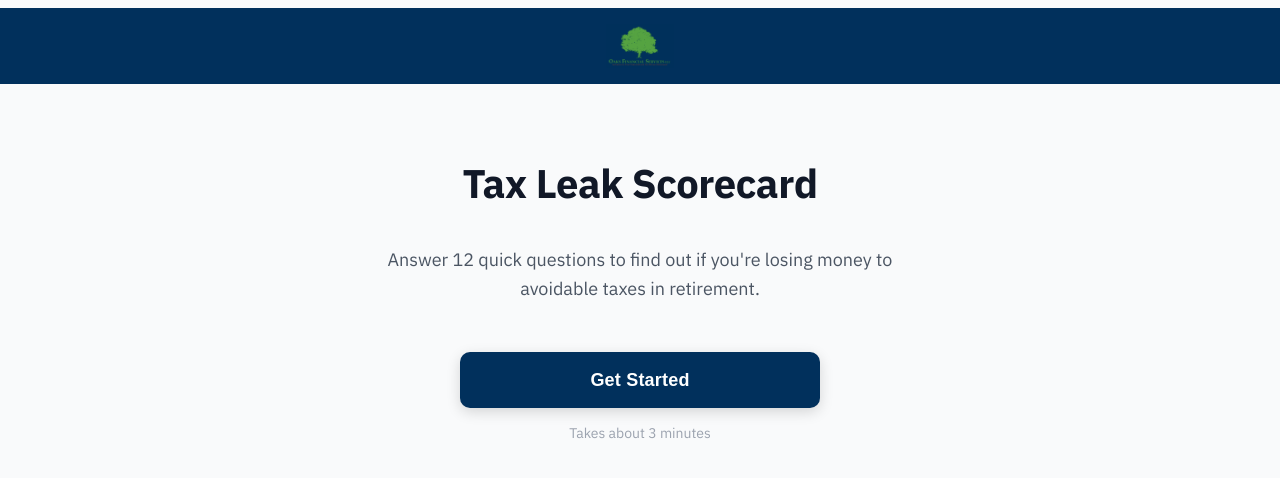
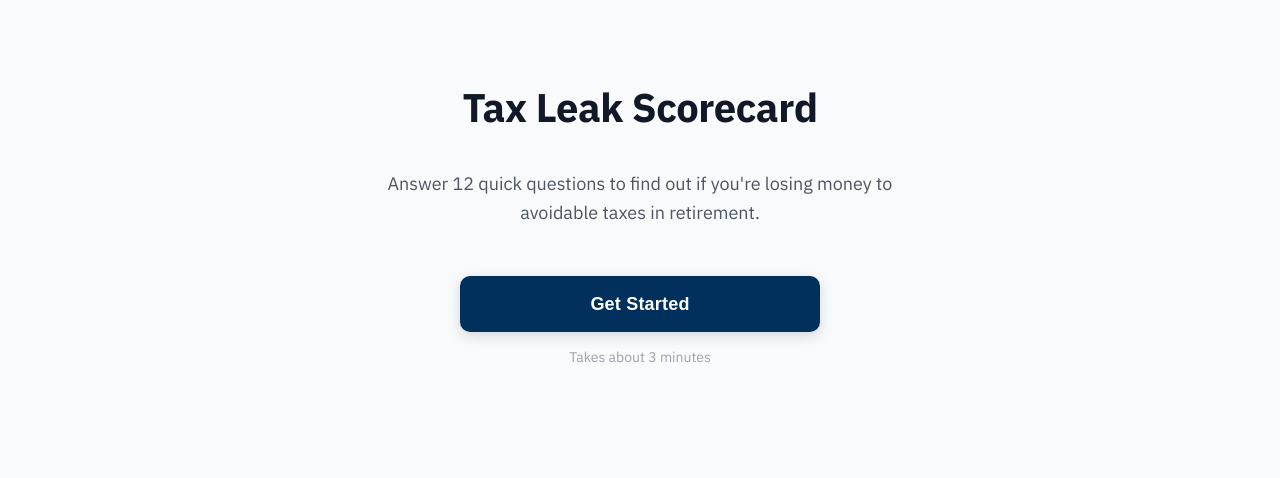
Before and after one commit to MrGIue/tax-leak-scorecard, a Next.js app: page /oaks in a window 1280 px wide. Shown: the top 478 px of the page. Built offline with nearby package versions, Linux system fonts and the light colour scheme.

Commit message:
Remove header

```diff
--- a/src/components/ScorecardQuiz.tsx
+++ b/src/components/ScorecardQuiz.tsx
@@ -92,43 +92,7 @@ export default function ScorecardQuiz({ config }: ScorecardQuizProps) {
     score !== null ? getTier(config, score) : null;
 
   return (
-    <div className="min-h-screen bg-[#f9fafb] flex flex-col items-center justify-start">
-      {/* Header */}
-      <header
-        style={{
-          width: "100%",
-          backgroundColor: config.branding.primaryColor,
-          padding: "16px 24px",
-          display: "flex",
-          alignItems: "center",
-          justifyContent: "center",
-          marginBottom: "0",
-        }}
-      >
-        {config.branding.logo ? (
-          <img
-            src={config.branding.logo}
-            alt={config.clientName}
-            style={{
-              height: "44px",
-              objectFit: "contain",
-            }}
-          />
-        ) : (
-          <span
-            style={{
-              fontSize: "18px",
-              fontWeight: 700,
-              color: "#FFFFFF",
-              letterSpacing: "0.02em",
-            }}
-          >
-            {config.clientName}
-          </span>
-        )}
-      </header>
-
-      <div className="flex flex-col items-center justify-start w-full px-4 py-10" style={{ flex: 1 }}>
+    <div className="min-h-screen bg-[#f9fafb] flex flex-col items-center justify-start py-10 px-4">
       {currentProgressStep !== null && (
         <div className="w-full max-w-[720px] mb-6">
           <ProgressBar
@@ -173,7 +137,6 @@ export default function ScorecardQuiz({ config }: ScorecardQuizProps) {
           />
         )}
       </div>
-      </div>
     </div>
   );
 }
```
